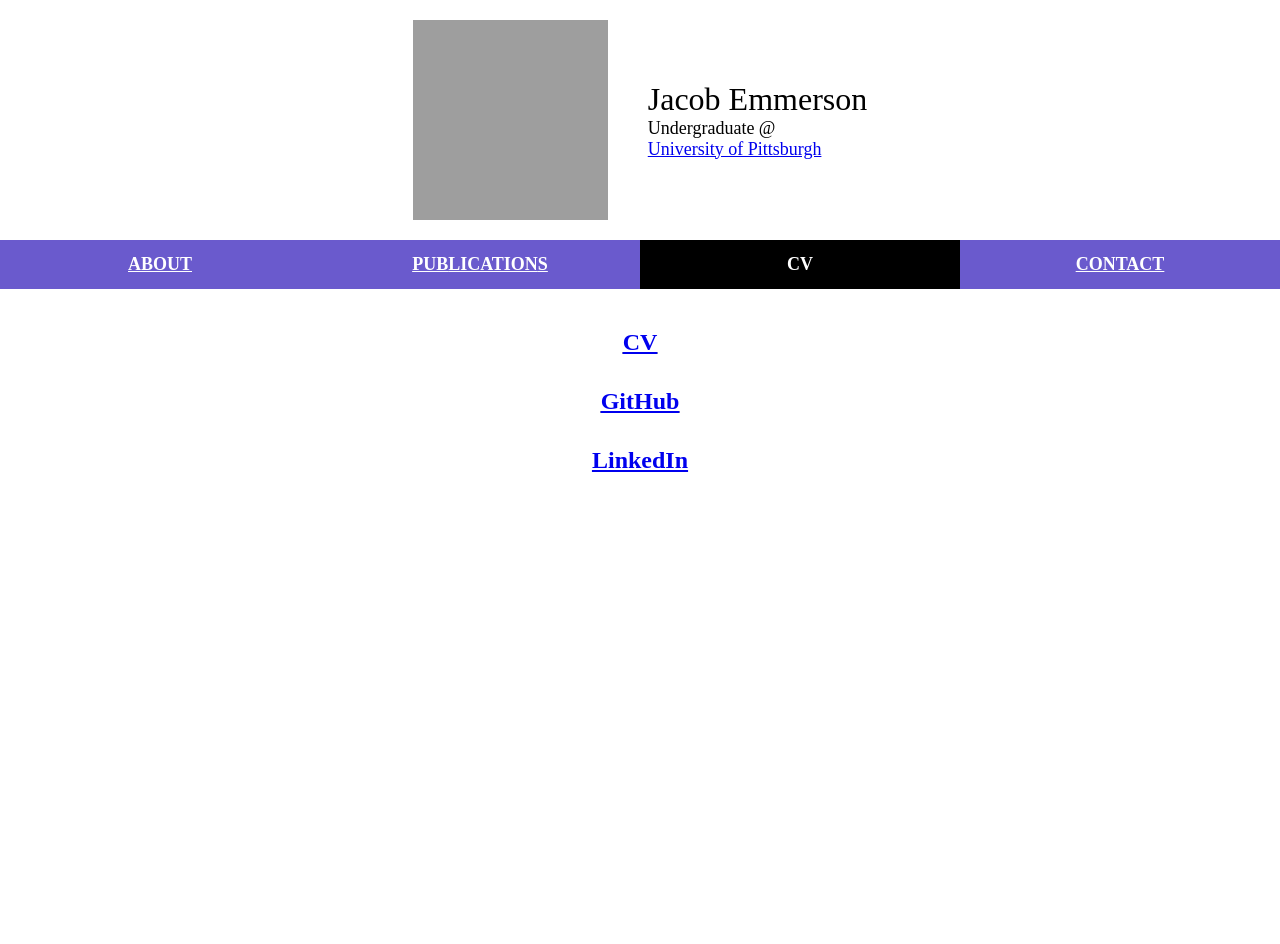
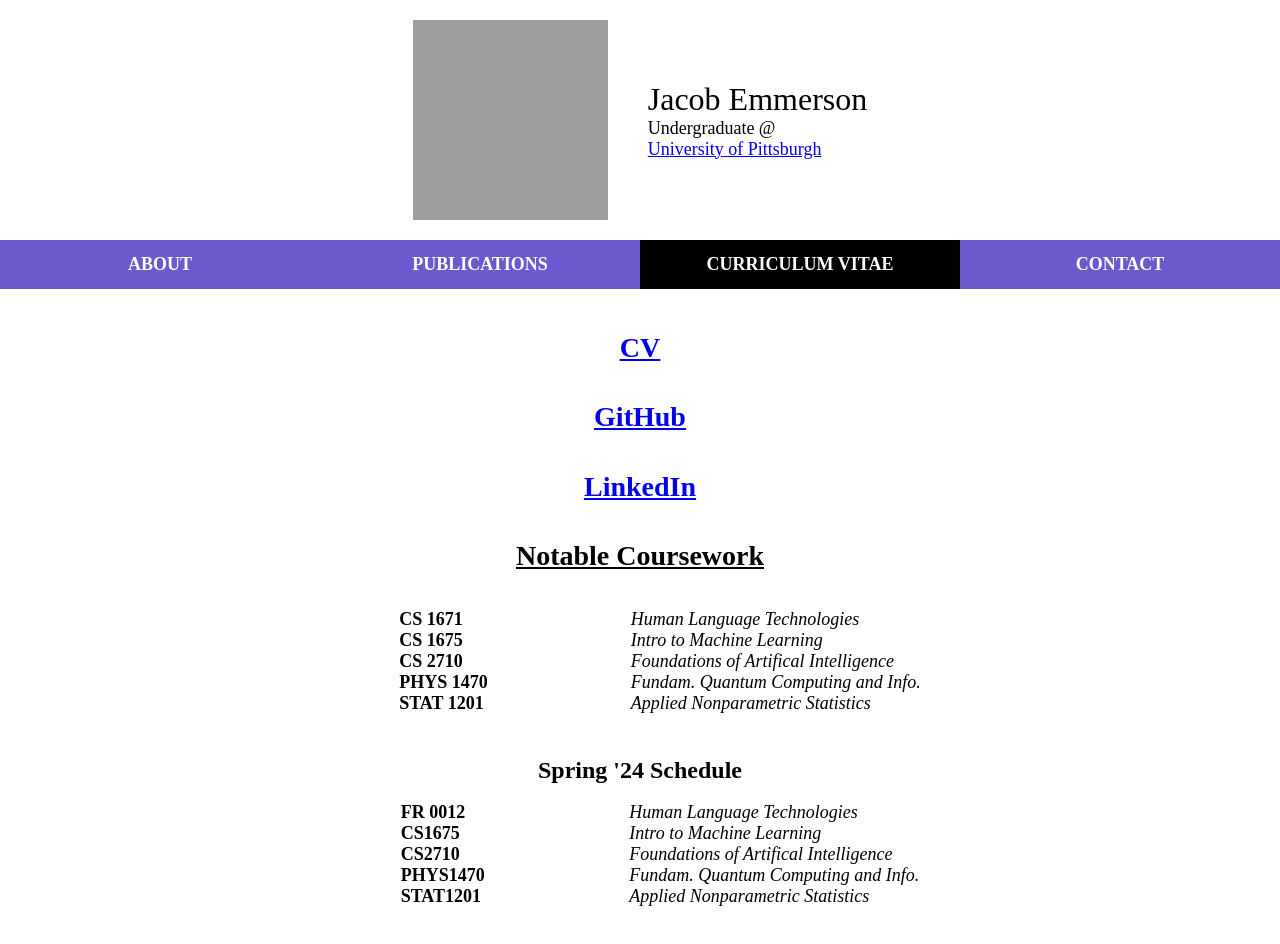
Before and after one commit to jacobemmerson/website, a plain HTML site: page pages/cv.html in a window 1280 px wide. Before the commit the page ends 800 px from the top, so only its background shows below. Drawn offline with Linux system fonts and the light colour scheme; grey boxes are pictures that could not be loaded.

Commit message:
added style folder

```diff
--- a/pages/cv.html
+++ b/pages/cv.html
@@ -9,7 +9,7 @@
     <meta charset="utf-8" />
     <meta name="viewport" content="width=device-width" , inital-scale="1.0" />
     <asp:MultiView runat="server"></asp:MultiView>
-    <link rel="stylesheet", href="../style.css">
+    <link rel="stylesheet", href="../style/style.css">
     <title>Curriculum Vitae</title>
 </head>
 <body>
@@ -24,13 +24,55 @@
     <div class = "nav">
         <a href = "../index.html">About</a>
         <a href = "./pubs.html">Pub<span class="mobile">lication</span>s</a>
-        <a class = "active", href = "./cv.html">CV</a>
+        <a class = "active", href = "./cv.html">C<span class="mobile">urriculum </span>V<span class="mobile">itae</span></a>
         <a href = "./contact.html">Contact</a>
     </div>
     <div class = "about">
         <h1><a target = "_blank", href="../imgs/CV.pdf">CV</a></h1>
         <h1><a target = "_blank", href="https://github.com/jacobemmerson">GitHub</a></h1>
         <h1><a target = "_blank", href="https://www.linkedin.com/in/jacob-emmerson-00775a198/">LinkedIn</a></h1>
+
+        <h1>Notable Coursework</h1>
+        <div class = "row">
+            <div class = "table">
+                <ul style = "font-weight: bold;">
+                    <li>CS 1671</li>
+                    <li>CS 1675</li>
+                    <li>CS 2710</li>
+                    <li>PHYS 1470</li>
+                    <li>STAT 1201</li>
+                </ul>
+
+                <ul class = "mobile", style = "font-style: italic;">
+                    <li>Human Language Technologies</li>
+                    <li>Intro to Machine Learning</li>
+                    <li>Foundations of Artifical Intelligence</li>
+                    <li>Fundam. Quantum Computing and Info.</li>
+                    <li>Applied Nonparametric Statistics</li>
+                </ul>
+            </div>
+        </div>
+
+        <h2>Spring '24 Schedule</h2>
+        <div class = "row">
+            <div class = "table">
+                <ul style = "font-weight: bold;">
+                    <li>FR 0012</li>
+                    <li>CS1675</li>
+                    <li>CS2710</li>
+                    <li>PHYS1470</li>
+                    <li>STAT1201</li>
+                </ul>
+
+                <ul class = "mobile", style = "font-style: italic;">
+                    <li>Human Language Technologies</li>
+                    <li>Intro to Machine Learning</li>
+                    <li>Foundations of Artifical Intelligence</li>
+                    <li>Fundam. Quantum Computing and Info.</li>
+                    <li>Applied Nonparametric Statistics</li>
+                </ul>
+            </div>
+        </div>
     </div>
 </body>
 </html>
--- a/style.css
+++ b/style/style.css
@@ -37,7 +37,14 @@ body {
 .about h1 {
     font-style: normal;
     text-decoration: underline;
+    font-size: 28px;
+}
+
+.about h2 {
+    font-style: normal;
     font-size: 24px;
+    margin: 0;
+    padding: 0;
 }
 
 .about .list {
@@ -102,9 +109,9 @@ body {
     display: block;
     text-align: center;
     color:white;
-    text-decoration: underline;
+    text-decoration: none;
     font-weight: bolder;
-    padding: 14px 1vw;
+    padding: 14px 2px;
     text-transform: uppercase;
     flex: 1 1 0;
 }
@@ -115,7 +122,6 @@ body {
 
 .nav .active {
     background-color: black;
-    text-decoration: none;
 }
 
 @media (max-width: 767px) {
```
Also changed, not shown: index.html (+3 -2 lines), pages/contact.html (+2 -2 lines), pages/pubs.html (+2 -2 lines).
